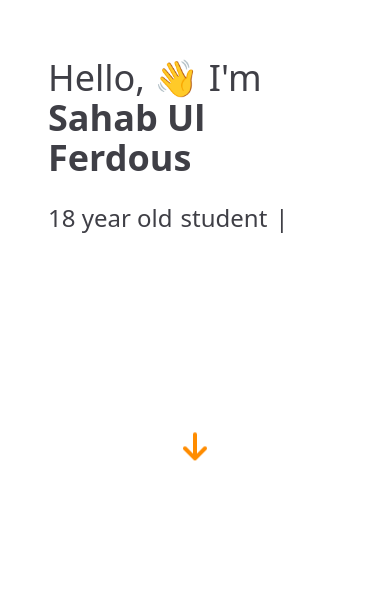
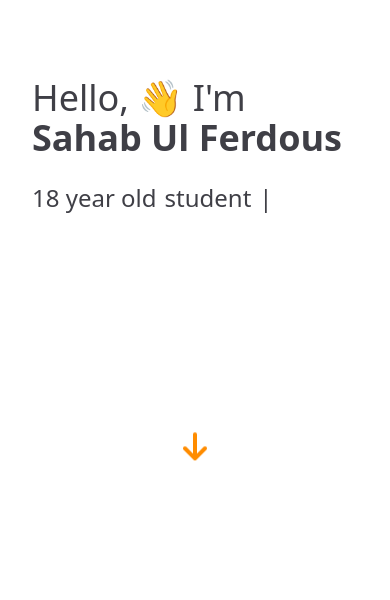
Before and after one commit to FPLCodes/Personal-portfolio, a Next.js app: page / in a window 390 px wide. Shown: the part 244-844 px from the top of the page. Built offline with nearby package versions, Linux system fonts and the light colour scheme.

Commit message:
Changed horizontal spacing for mobile view

```diff
--- a/pages/index.tsx
+++ b/pages/index.tsx
@@ -87,7 +87,7 @@ const Home: NextPage = () => {
       </Head>
       <Script id="kwes" src="https://kwesforms.com/v2/kwes-script.js" />
 
-      <main className="flex w-full flex-1 flex-col items-center justify-center px-12 md:px-20 xl:px-40 2xl:px-52 text-left">
+      <main className="flex w-full flex-1 flex-col items-center justify-center px-8 md:px-20 xl:px-40 2xl:px-52 text-left">
         <header className="flex flex-col gap-y-6 h-screen w-full justify-center text-middle pb-16">
           <div>
             <h1 className="text-4xl md:text-5xl xl:text-6xl max-w-xl">
```
